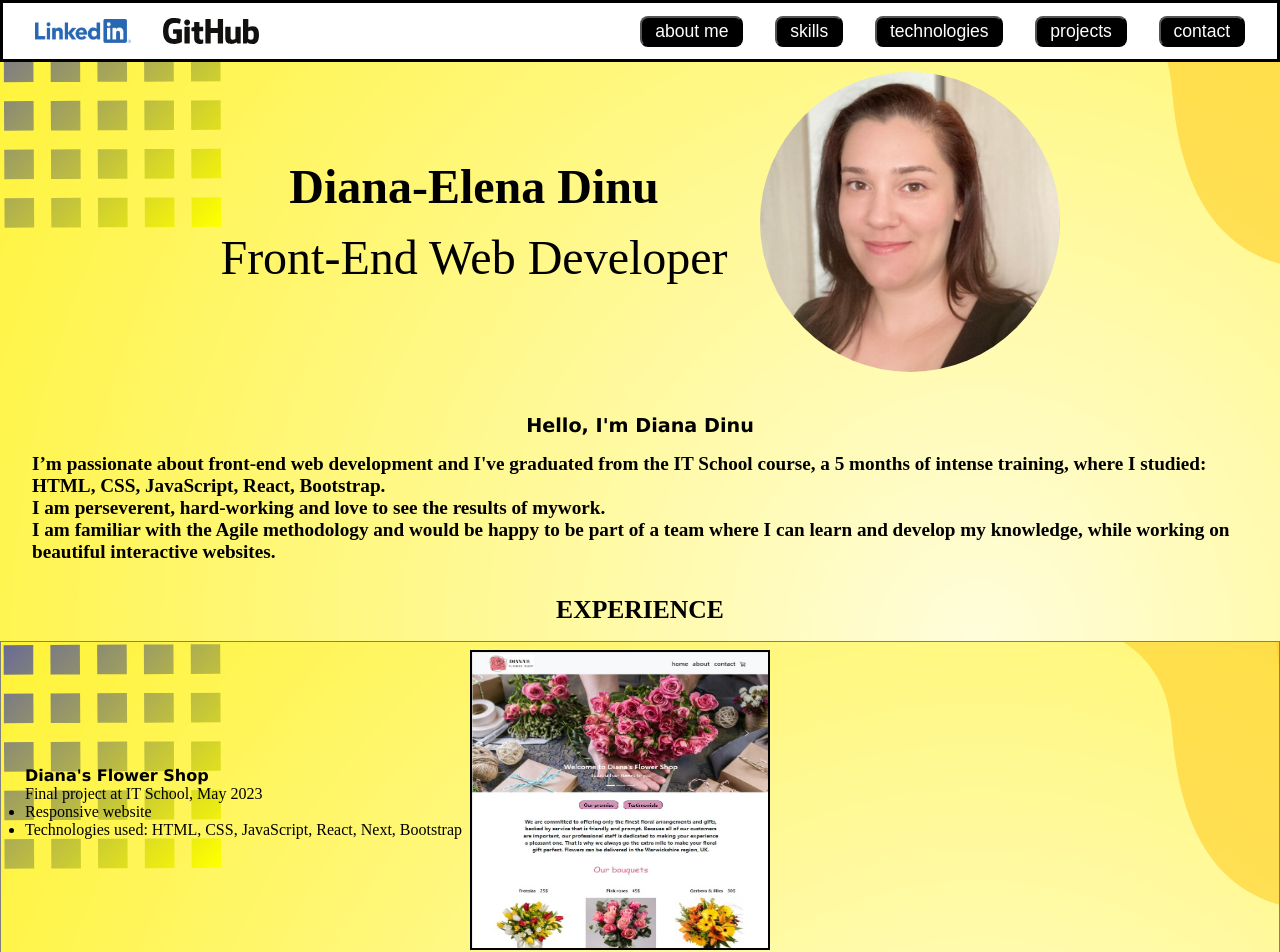
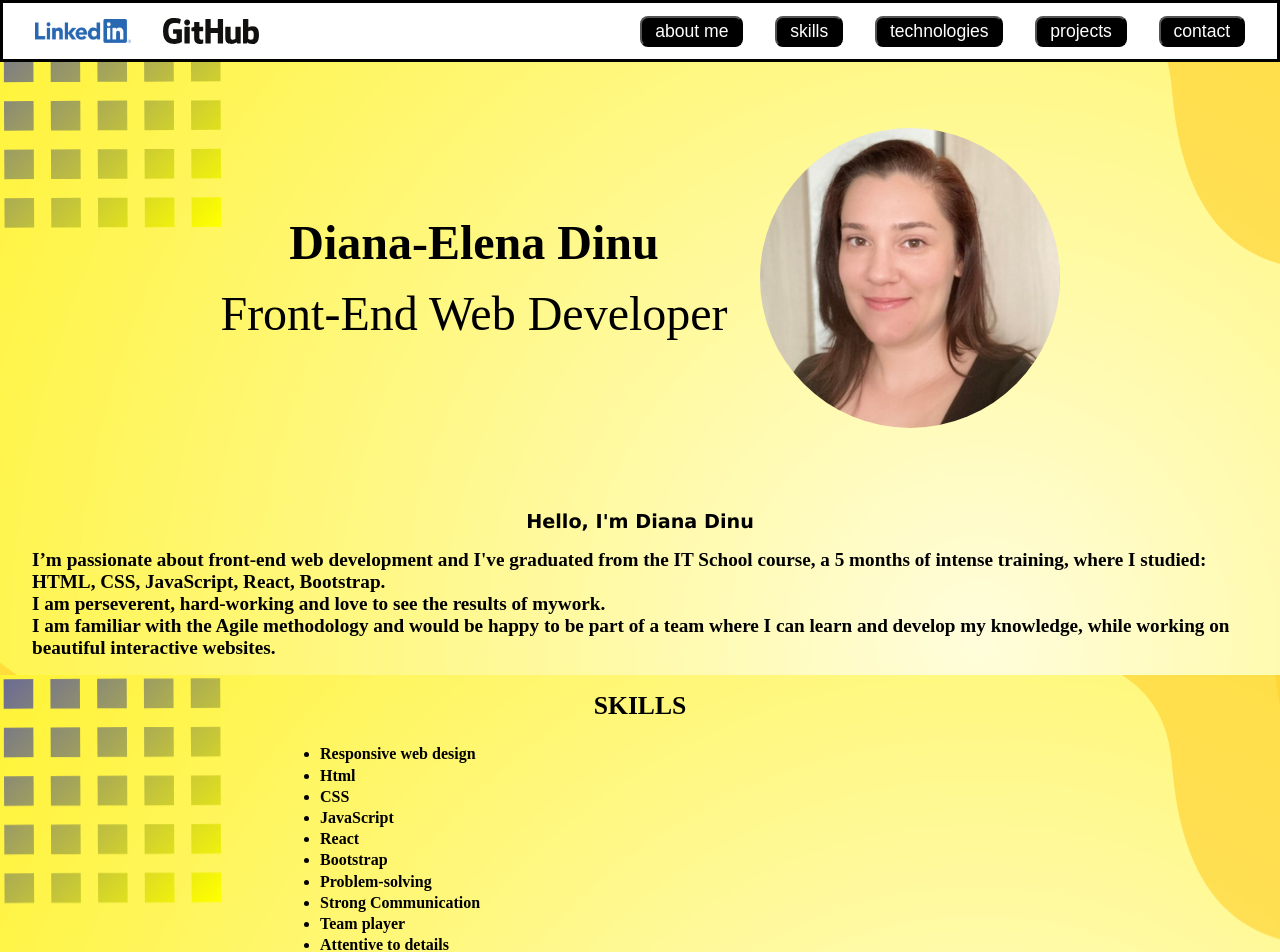
Before and after one commit to Diana-Elen/portofolio, a Next.js app in the folder my-portofolio/: page / in a window 1280 px wide. Shown: the top 952 px of the page. Built offline with nearby package versions, Linux system fonts and the light colour scheme.

Commit message:
update css

```diff
--- a/my-portofolio/pages/index.js
+++ b/my-portofolio/pages/index.js
@@ -23,8 +23,8 @@ export default function Home() {
         <Navbar />
         <JobTitle />
         <About />
+        <Skills />
         <Experience />
-        <Skills />
         <Technologies />
         <Footer />
       </div>
--- a/my-portofolio/style/JobTitle.module.css
+++ b/my-portofolio/style/JobTitle.module.css
@@ -1,4 +1,5 @@
 .image_dimension {
+    display: block;
     object-fit: contain;
     border-radius: 50%;
     height: auto;
@@ -8,9 +9,10 @@
     flex-direction: column;
     justify-content:center;
     align-items: center;
-    height: 40vh;
+    height: 50vh;
     width: 100vw;
     gap: 2rem;
+    margin-block-start: 1rem;
 }
 .name_title {
     display: flex;
--- a/my-portofolio/style/Skills.module.css
+++ b/my-portofolio/style/Skills.module.css
@@ -20,6 +20,9 @@
     align-items: flex-start;
     gap: 0.2rem;
     margin-inline-start: 2rem;
+    font-weight: bold;
+    margin-inline-start: 25%;
+    width: 60vw;
 }
 .skills_list li:hover {
     background-color: pink;
```
